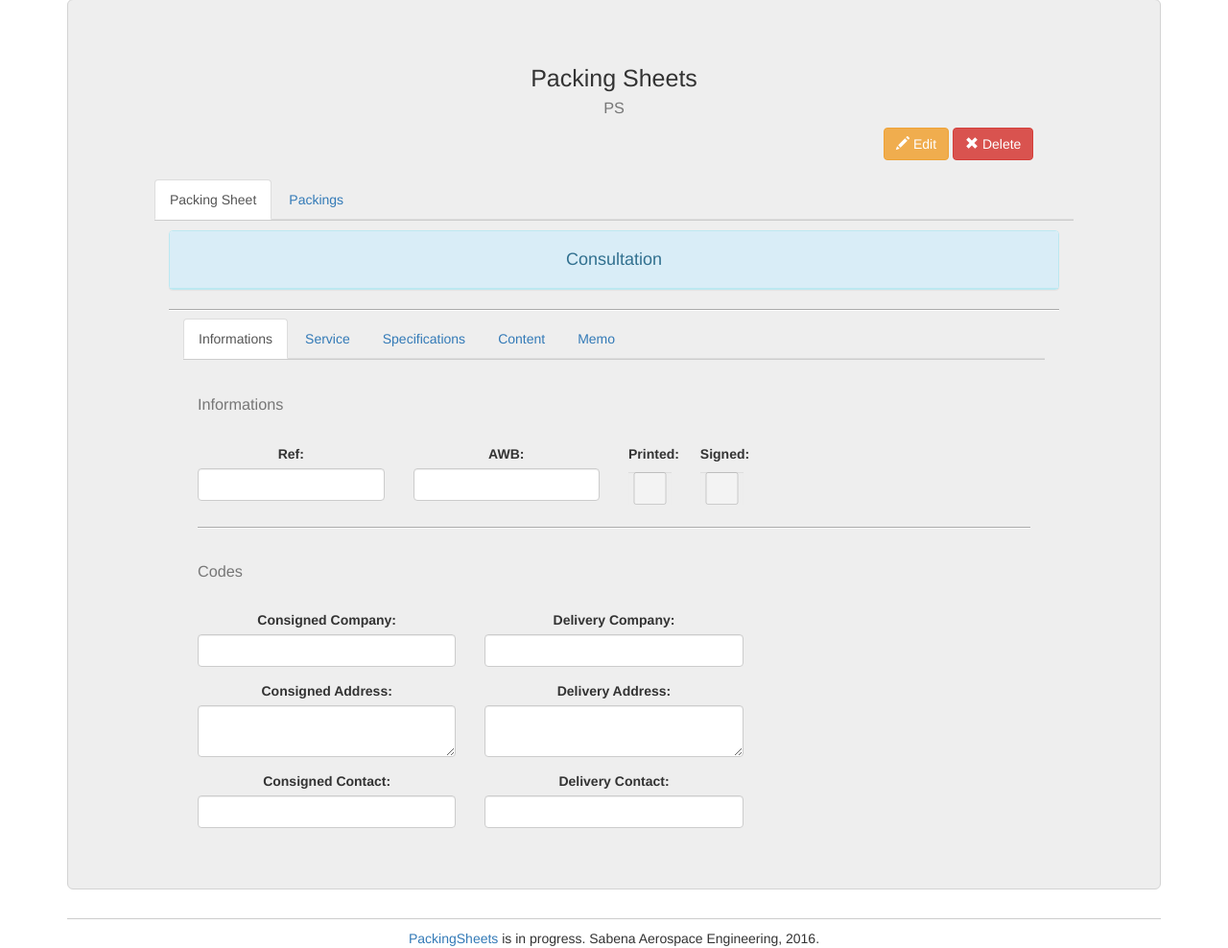
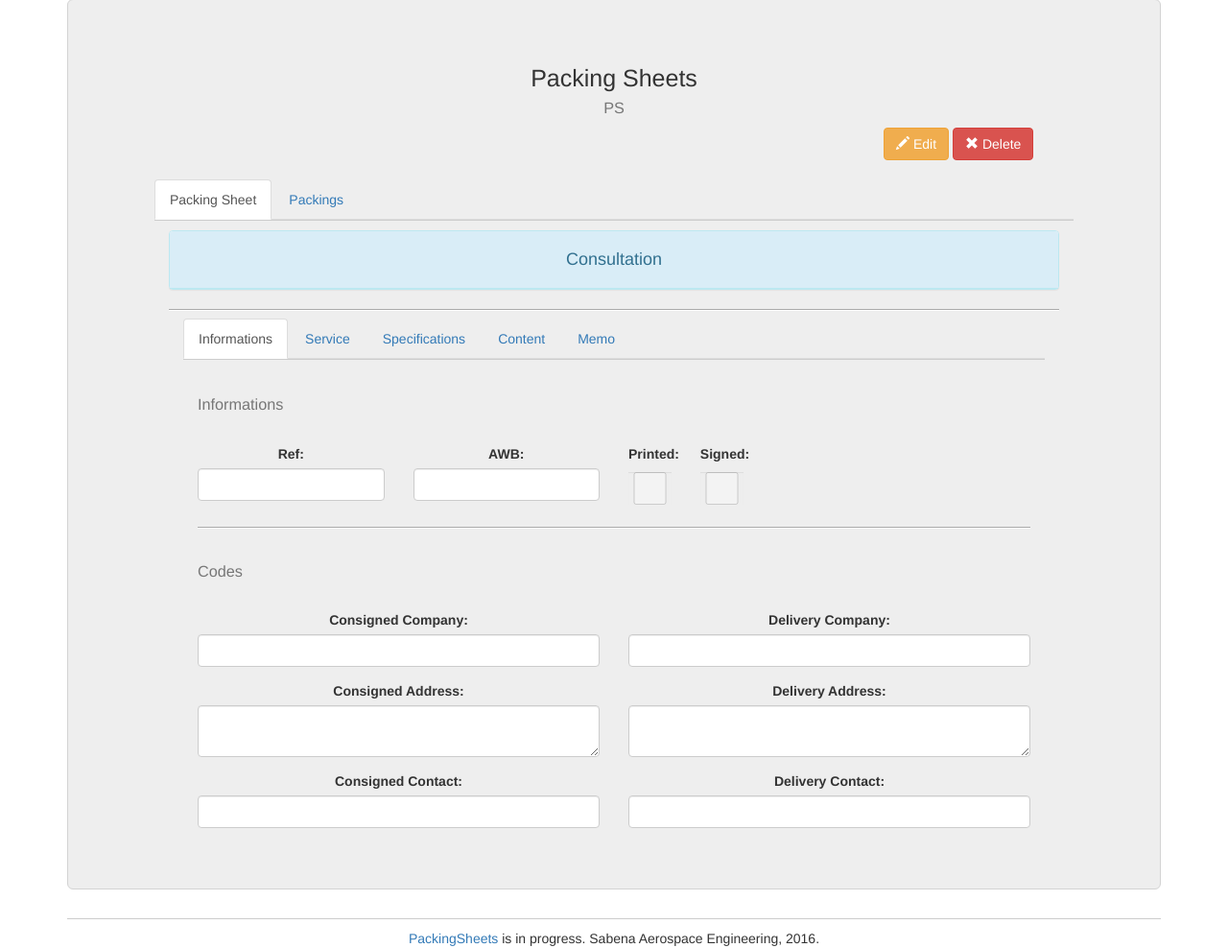
Before and after one commit to tarikou93/PackingSheets, a PHP site: template views/packingSheetDetails.html.twig in a window 1280 px wide. Shown: the part 51-1039 px from the top of the page at 96% size. Run offline with PHP 8.4, Linux system fonts and the light colour scheme; the template is opened without the code that fills it, so the values that code supplies are empty; some libraries are stand-ins or nearby versions.

Commit message:
Details visual modified, Checkboxes added

```diff
--- a/views/packingSheetDetails.html.twig
+++ b/views/packingSheetDetails.html.twig
@@ -84,7 +84,7 @@
                                                     </div>
                                                     <br>
                                                 </div>
-                                                <div class="col-sm-4 col-md-4">
+                                                <div class="col-sm-6 col-md-6">
                                                     <div class="form-group">
                                                         <label for="consignedAddressCode">Consigned Company:</label>
                                                         <input type="text" class="form-control" rows="5" placeholder="{{ packingSheet.consignedAddress_id.code_id.label}}" id="consignedAddressCode" readonly="readonly"></input>
@@ -98,7 +98,7 @@
                                                         <input type="text" class="form-control" placeholder="{{ packingSheet.consignedContact_id.name}}" id="consignedContact" readonly="readonly"></input>
                                                     </div>
                                                 </div>
-                                                <div class="col-sm-4 col-md-4">
+                                                <div class="col-sm-6 col-md-6">
                                                     <div class="form-group">
                                                         <label for="deliveryAddressCode">Delivery Company:</label>
                                                         <input type="text" class="form-control" rows="5" placeholder="{{ packingSheet.deliveryAddress_id.code_id.label}}" id="deliveryAddressCode" readonly="readonly"></input>
@@ -207,8 +207,6 @@
                                                         <label for="content">Content:</label>
                                                         <input type="text" class="form-control" placeholder="{{ packingSheet.content_id.label}}" id="content" readonly="readonly"></input>
                                                     </div>
-                                                </div>
-                                                <div class="col-md-4">
                                                     <div class="form-group">
                                                         <label for="priority">Priority:</label>
                                                         <input type="text" class="form-control" placeholder="{{ packingSheet.priority_id.label}}" id="priority" readonly="readonly"></input>
@@ -218,6 +216,10 @@
                                                     <div class="form-group">
                                                         <label for="yrOrder">yrOrder:</label>
                                                         <input type="text" class="form-control" placeholder="{{ packingSheet.yrOrder}}" id="yrOrder" readonly="readonly"></input>
+                                                    </div>
+                                                    <div class="form-group">
+                                                        <label for="shipper">Shipper:</label>
+                                                        <input type="text" class="form-control" placeholder="{{ packingSheet.shipper_id.label}}" id="incType" readonly="readonly"></input>
                                                     </div>
                                                 </div>
                                             </div>
@@ -229,21 +231,13 @@
                                                     </div>
                                                     <br>
                                                 </div>
-                                                <div class="col-md-4">
+                                                <div class="col-md-6">
                                                     <div class="form-group">
                                                         <label for="customStatusLabel">Custom Status:</label>
                                                         <input type="text" class="form-control" placeholder="{{ packingSheet.customStatus_id.label}}" id="customStatusLabel" readonly="readonly"></input>
                                                     </div>
-                                                </div>
-                                                <div class="col-md-5">
                                                     <div class="form-group">
                                                         <textarea type="text" class="form-control" rows="5" placeholder="{{ packingSheet.customStatus_id.text}}" id="customStatusText" readonly="readonly"></textarea>
-                                                    </div>
-                                                </div>
-                                                <div class="col-md-3">
-                                                    <div class="form-group">
-                                                        <label for="shipper">Shipper:</label>
-                                                        <input type="text" class="form-control" placeholder="{{ packingSheet.shipper_id.label}}" id="incType" readonly="readonly"></input>
                                                     </div>
                                                 </div>
                                             </div>
@@ -253,7 +247,7 @@
                                         <div class="container">
                                             <div class="row Service">
                                                 <div class="panel panel-default">
-                                                    <div class="panel-heading">
+                                                    <div class="panel-heading panel-height-sub">
                                                         <div class="container">
                                                             <div class="container-text-left"><h2><small>Composition</small></h2></div>
                                                             <br>
--- a/views/packingsheet.html.twig
+++ b/views/packingsheet.html.twig
@@ -28,7 +28,7 @@
                                 <thead>
                                     <tr>
                                         <th>Ref</th>
-                                        <th>AWB Number</th>
+                                        <th>AWB</th>
                                         <th>Shipper</th>
                                         <th>Consigned</th>
                                         <th>From service</th>
@@ -152,11 +152,11 @@
                                                 </select>
                                             </div>
                                             <div class="form-group">
+                                                <label class="checkbox-inline"><input type="checkbox" value="1" name="signed">Signed</label>
+                                                <label class="checkbox-inline"><input type="checkbox" value="1" name="printed">Printed</label>
                                                 <div class="col-sm-6 col-sm-offset-3 col-md-4 col-md-offset-4">
                                                     <button type="submit" class="btn btn-default btn-primary"><span class="glyphicon glyphicon-search"></span> Search </button>
                                                 </div>
-                                                <label class="checkbox-inline"><input type="checkbox" value="" nam="signed">Signed</label>
-                                                <label class="checkbox-inline"><input type="checkbox" value="" name="printed">Printed</label>
                                             </div>
                                         </form>
                                     </div>
--- a/web/css/packingsheets.css
+++ b/web/css/packingsheets.css
@@ -100,6 +100,11 @@ hr {
   line-height: 30px;
 }
 
+.panel-height-sub {
+  height: 60px;
+  line-height: 10px;
+}
+
 .alert {
   padding-top: 8px;
   vertical-align: center;
```
Also changed, not shown: src/DAO/PackingSheetDAO.php (+8 -0 lines).
